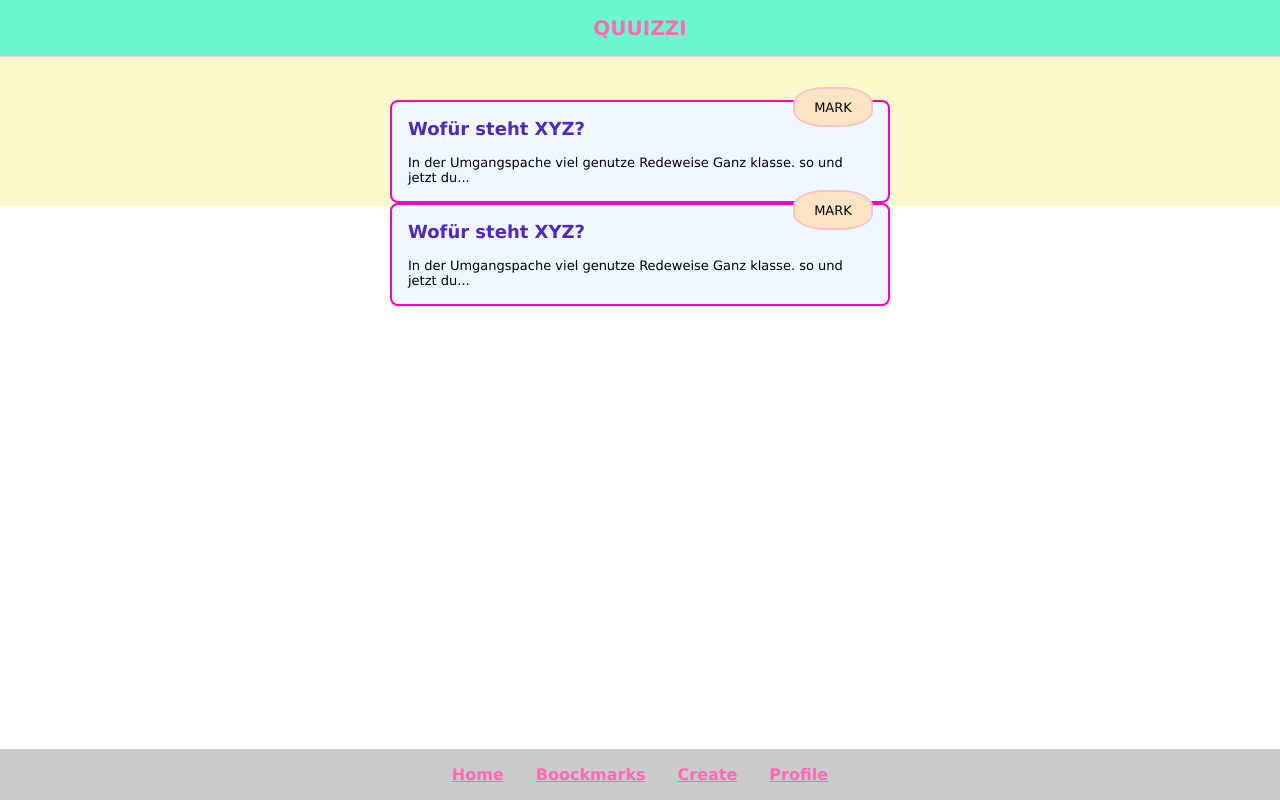
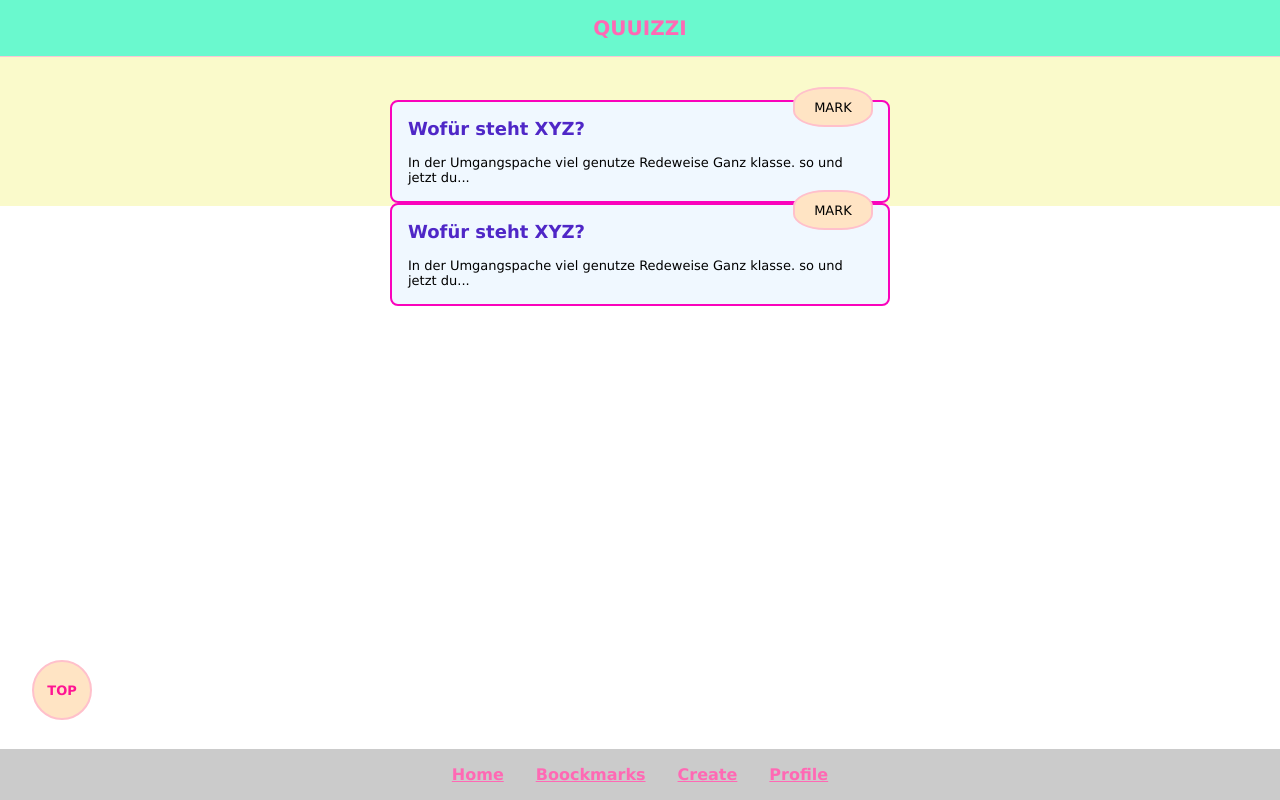
Before and after one commit to Carolin-Weitkamp/quizz-app, a website: page index.html in a window 1280 px wide. Drawn offline with Linux system fonts and the light colour scheme.

Commit message:
styled a back to top button

```diff
--- a/index.html
+++ b/index.html
@@ -9,6 +9,8 @@
   </head>
 
   <main>
+    <span class="anchor" id="anchor"></span>
+
     <body>
       <nav>
         <h1><strong>QUUIZZI</strong></h1>
@@ -32,6 +34,10 @@
         </p>
       </section>
 
+      <div class="scroll-up">
+        <a href="#anchor"><strong>TOP</strong></a>
+      </div>
+
       <footer>
         <ul>
           <li>
--- a/styles/base.css
+++ b/styles/base.css
@@ -2,6 +2,7 @@
   box-sizing: border-box;
   margin: 0;
   padding: 0;
+  scroll-behavior: smooth;
 }
 
 body {
--- /dev/null
+++ b/styles/components/scroll-up-button.css
@@ -0,0 +1,27 @@
+.scroll-up {
+  position: fixed;
+  bottom: 5rem;
+  left: 2rem;
+  display: flex;
+  align-items: center;
+  justify-content: center;
+  background-color: bisque;
+  width: 60px;
+  height: 60px;
+  border: 2px solid pink;
+  border-radius: 50%;
+}
+
+.scroll-up a {
+  text-decoration: none;
+  color: deeppink;
+  font-size: small;
+}
+
+.scroll-up a:hover {
+  color: darkolivegreen;
+}
+
+.anchor {
+  visibility: hidden;
+}
--- a/styles/styles.css
+++ b/styles/styles.css
@@ -2,3 +2,4 @@
 @import url(components/footer.css);
 @import url(components/header.css);
 @import url(components/section.css);
+@import url(components/scroll-up-button.css);
```
Also changed, not shown: styles/components/scroll-up-button.js (added).
